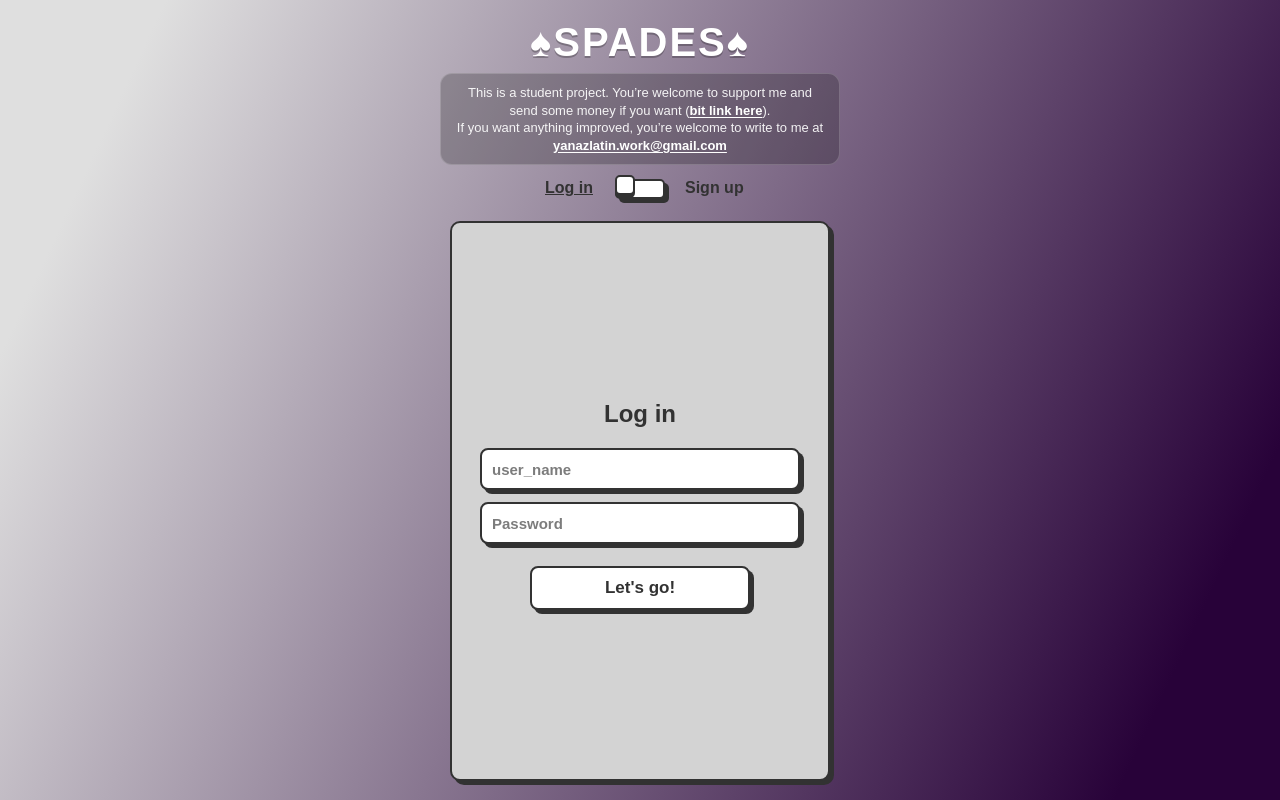
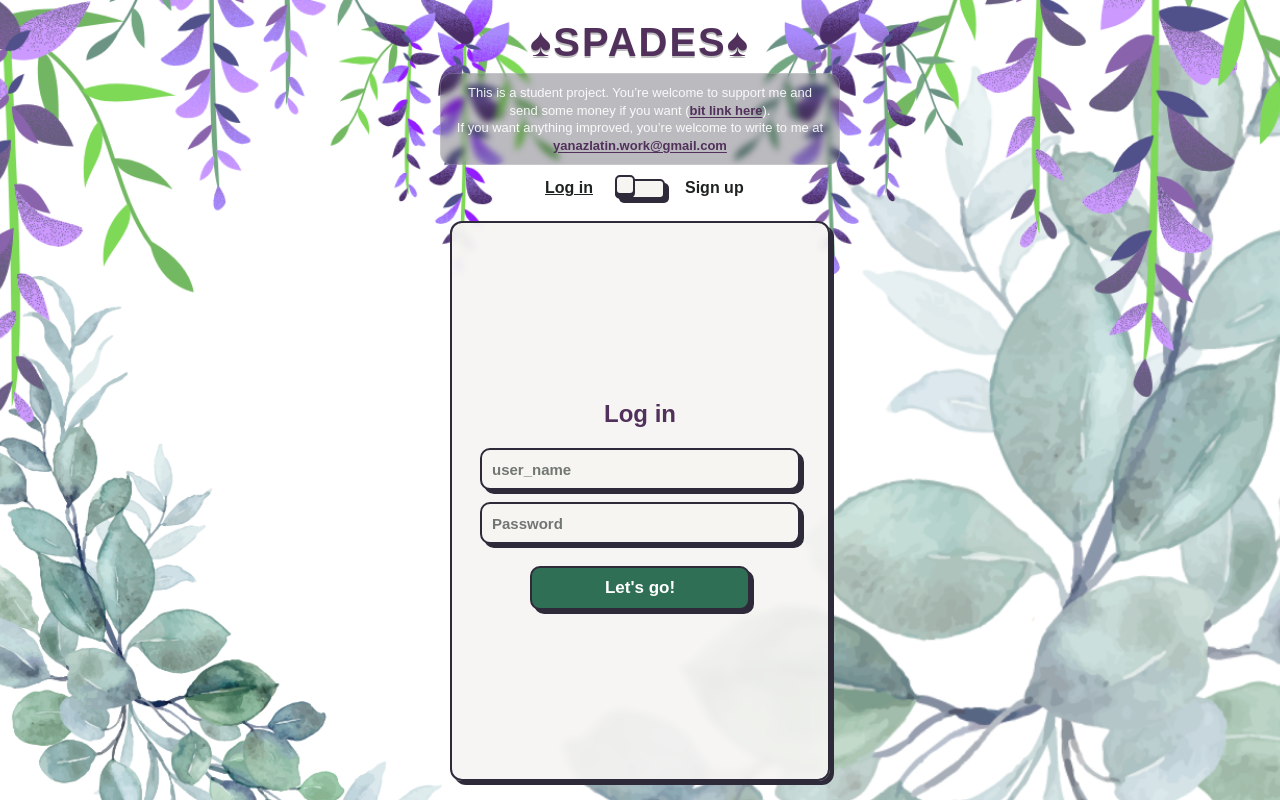
Before and after one commit to nyanko2309/acedating, a React (Create React App) app in the folder frontend/: page / in a window 1280 px wide. Built offline with nearby package versions, Linux system fonts and the light colour scheme; no server answers.

Commit message:
design fixes

```diff
--- a/frontend/src/pages/LoginPage.js
+++ b/frontend/src/pages/LoginPage.js
@@ -1,5 +1,6 @@
 import React, { useState } from "react";
 import axios from "axios";
+
 
 const CLOUD_NAME = process.env.REACT_APP_CLOUDINARY_CLOUD_NAME;
 const UPLOAD_PRESET = process.env.REACT_APP_CLOUDINARY_UPLOAD_PRESET;
@@ -147,12 +148,25 @@ function LoginPage() {
   return (
     <>
       <style>{`
+  /* ===== Muted Green + Purple Theme (copy-paste) ===== */
+
   .wrapper {
-          --input-focus: #2d8cf0;
-          --font-color: #323232;
-          --font-color-sub: #666;
-          --bg-color: #fff;
-          --main-color: #323232;
+    /* accents */
+    --accent-green: #2f6f55;
+    --accent-purple: #6a5aa8;
+
+    /* focus + interactive */
+    --input-focus: var(--accent-purple);
+
+    /* neutrals */
+    --font-color: #1f2320;
+    --font-color-sub: #5c615d;
+
+    /* surfaces */
+    --bg-color: #f6f5f2;
+
+    /* borders/shadows */
+    --main-color: #2e2a3a;
   }
 
   html, body { height: 100%; }
@@ -166,7 +180,11 @@ function LoginPage() {
     padding: 14px 14px 24px;
     box-sizing: border-box;
     font-family: 'Poppins', sans-serif;
-          background: linear-gradient(115deg, #dfdfdf 10%, #280239 90%);
+
+    background-image: url("/bgdesign.png");
+    background-position: center;
+    background-repeat: no-repeat;
+    background-size: cover;
   }
 
   .page-header{
@@ -183,7 +201,7 @@ function LoginPage() {
     font-size: clamp(28px, 7vw, 40px);
     font-weight: 900;
     letter-spacing: 2px;
-          color: #ffffff;
+    color: #51315c;
     text-shadow: 0 2px 0 rgba(0,0,0,0.25);
   }
 
@@ -192,14 +210,15 @@ function LoginPage() {
     font-size: 13px;
     line-height: 1.35;
     color: rgba(255,255,255,0.92);
-          background: rgba(0,0,0,0.22);
+    background: rgba(46, 42, 58, 0.32); /* muted purple glass */
     border: 1px solid rgba(255,255,255,0.18);
     border-radius: 12px;
     padding: 10px 12px;
+    backdrop-filter: blur(3px);
   }
 
   .page-sub a{
-          color: #ffffff;
+    color: #51315c;
     font-weight: 700;
     text-decoration: underline;
     text-underline-offset: 2px;
@@ -286,7 +305,10 @@ function LoginPage() {
     transition: 0.3s;
   }
 
-        .toggle:checked + .slider { background-color: var(--input-focus); }
+  /* toggle ON: muted green */
+  .toggle:checked + .slider {
+    background-color: var(--accent-green);
+  }
   .toggle:checked + .slider:before { transform: translateX(30px); }
   .toggle:checked ~ .card-side:before { text-decoration: none; }
   .toggle:checked ~ .card-side:after { text-decoration: underline; }
@@ -327,11 +349,13 @@ function LoginPage() {
     gap: 12px;
     -webkit-backface-visibility: hidden;
     backface-visibility: hidden;
-          background: lightgrey;
-          border-radius: 10px;
+
+    background: rgba(246, 245, 242, 0.92);
+    border-radius: 12px;
     border: 2px solid var(--main-color);
     box-shadow: 4px 4px var(--main-color);
     overflow: hidden;
+    backdrop-filter: blur(4px);
   }
 
   .flip-card__back {
@@ -355,13 +379,13 @@ function LoginPage() {
     font-size: 24px;
     font-weight: 900;
     text-align: center;
-          color: var(--main-color);
+    color: #51315c;
   }
 
   .flip-card__input {
     width: min(320px, 100%);
     height: 42px;
-          border-radius: 8px;
+    border-radius: 10px;
     border: 2px solid var(--main-color);
     background-color: var(--bg-color);
     box-shadow: 4px 4px var(--main-color);
@@ -385,14 +409,22 @@ function LoginPage() {
     margin: 10px 0 0;
     width: min(220px, 100%);
     height: 44px;
-          border-radius: 8px;
+    border-radius: 10px;
     border: 2px solid var(--main-color);
-          background-color: var(--bg-color);
+    background-color: var(--accent-green);
     box-shadow: 4px 4px var(--main-color);
     font-size: 17px;
-          font-weight: 600;
-          color: var(--font-color);
+    font-weight: 700;
+    color: #ffffff;
     cursor: pointer;
+    transition: transform 0.06s ease, filter 0.2s ease;
+  }
+
+  .flip-card__btn:hover { filter: brightness(1.03); }
+
+  .flip-card__btn:focus-visible{
+    outline: 3px solid rgba(106, 90, 168, 0.35);
+    outline-offset: 3px;
   }
 
   .flip-card__btn:active {
@@ -403,7 +435,7 @@ function LoginPage() {
   .loading-overlay{
     position: fixed;
     inset: 0;
-          background: rgba(0,0,0,0.55);
+    background: rgba(46,42,58,0.55);
     display: flex;
     align-items: center;
     justify-content: center;
@@ -412,7 +444,7 @@ function LoginPage() {
   }
 
   .loading-box{
-          background: rgba(255,255,255,0.92);
+    background: rgba(246,245,242,0.96);
     border: 2px solid var(--main-color);
     box-shadow: 4px 4px var(--main-color);
     border-radius: 12px;
@@ -420,14 +452,14 @@ function LoginPage() {
     width: min(320px, 90vw);
     text-align: center;
     font-weight: 800;
-          color: #222;
+    color: var(--font-color);
   }
 
   .spinner{
     width: 28px;
     height: 28px;
-          border: 3px solid rgba(0,0,0,0.2);
-          border-top-color: rgba(0,0,0,0.8);
+    border: 3px solid rgba(46,42,58,0.18);
+    border-top-color: rgba(106, 90, 168, 0.85);
     border-radius: 50%;
     margin: 0 auto 10px;
     animation: spin 0.8s linear infinite;
@@ -438,8 +470,8 @@ function LoginPage() {
   .helper {
     width: min(320px, 100%);
     font-size: 12px;
-          color: #333;
-          opacity: 0.85;
+    color: var(--accent-green);
+    opacity: 0.9;
     text-align: left;
     box-sizing: border-box;
     margin-top: -6px;
--- a/frontend/src/pages/Profilepage.js
+++ b/frontend/src/pages/Profilepage.js
@@ -335,12 +335,13 @@ function TextField({ label, value, setValue, edit, maxLength }) {
 const S = {
   page: {
     minHeight: "100vh",
-    color: "rgba(255,255,255,0.92)",
-    background:
-      "radial-gradient(1200px 800px at 20% 10%, rgba(255, 46, 248, 0.28), transparent 60%)," +
-      "radial-gradient(900px 700px at 85% 20%, rgba(121, 49, 255, 0.22), transparent 55%)," +
-      "radial-gradient(1000px 800px at 40% 95%, rgba(206, 139, 250, 0.22), transparent 55%)," +
-      "linear-gradient(120deg, #edc2ff, #693782 60%, #100a12)",
+    color: "rgba(15, 15, 15, 0.92)",
+   background:
+
+    'url("/bgdesign.png")',
+     backgroundPosition: "center",
+      backgroundRepeat: "no-repeat",
+      backgroundSize: "cover",
   },
 
   main: { padding: 16, display: "flex", justifyContent: "center" },
@@ -363,7 +364,7 @@ const S = {
     flexWrap: "wrap",
   },
 
-  title: { fontSize: 22, fontWeight: 950, color: "rgba(255,255,255,0.92)" },
+  title: { fontSize: 22, fontWeight: 950, color: "rgba(40, 2, 66, 0.92)" },
   sub: { fontSize: 13, color: "rgba(255,255,255,0.70)", marginTop: 4 },
 
   error: {
@@ -377,7 +378,7 @@ const S = {
     fontSize: 13,
   },
 
-  loading: { padding: 18, fontWeight: 900, color: "rgba(255,255,255,0.90)" },
+  loading: { padding: 18, fontWeight: 900, color: "rgba(40, 2, 66, 0.92)" },
 
   grid: {
     marginTop: 16,
@@ -404,7 +405,7 @@ const S = {
 
   field: { display: "flex", flexDirection: "column", gap: 6 },
 
-  label: { fontSize: 12, fontWeight: 950, color: "rgba(255,255,255,0.78)" },
+  label: { fontSize: 12, fontWeight: 950, color: "rgba(40, 2, 66, 0.92)" },
 
   value: {
     background: "rgba(255,255,255,0.06)",
@@ -412,7 +413,7 @@ const S = {
     borderRadius: 14,
     padding: "10px 12px",
     fontWeight: 800,
-    color: "rgba(255,255,255,0.92)",
+    color: "rgba(40, 2, 66, 0.92)",
   },
 
   valueMultiline: {
@@ -421,7 +422,7 @@ const S = {
     borderRadius: 14,
     padding: "10px 12px",
     fontWeight: 700,
-    color: "rgba(255,255,255,0.90)",
+    color: "rgba(40, 2, 66, 0.92)",
     whiteSpace: "pre-wrap",
     minHeight: 110,
   },
@@ -433,7 +434,7 @@ const S = {
     borderRadius: 14,
     padding: "10px 12px",
     fontWeight: 800,
-    color: "rgba(255,255,255,0.92)",
+    color: "rgba(40, 2, 66, 0.92)",
     outline: "none",
     boxSizing: "border-box",
   },
@@ -445,14 +446,14 @@ const S = {
     borderRadius: 14,
     padding: "10px 12px",
     fontWeight: 800,
-    color: "rgba(255,255,255,0.92)",
+    color: "rgba(40, 2, 66, 0.92)",
     outline: "none",
     resize: "vertical",
     boxSizing: "border-box",
     minHeight: 120,
   },
 
-  hint: { fontSize: 12, color: "rgba(255,255,255,0.65)", marginTop: 4 },
+  hint: { fontSize: 12, color: "rgba(71, 47, 89, 0.65)", marginTop: 4 },
 
   btn: {
     height: 40,
@@ -461,7 +462,7 @@ const S = {
     border: "1px solid rgba(255,255,255,0.18)",
     background:
       "linear-gradient(135deg, rgba(255,110,199,0.26), rgba(167,139,250,0.20), rgba(125,211,252,0.16))",
-    color: "rgba(255,255,255,0.92)",
+    color: "rgba(40, 2, 66, 0.92)",
     fontWeight: 950,
     cursor: "pointer",
     backdropFilter: "blur(10px)",
@@ -473,7 +474,7 @@ const S = {
     borderRadius: 999,
     border: "1px solid rgba(255,255,255,0.18)",
     background: "rgba(255,255,255,0.06)",
-    color: "rgba(255,255,255,0.90)",
+    color: "rgba(40, 2, 66, 0.92)",
     fontWeight: 950,
     cursor: "pointer",
     backdropFilter: "blur(10px)",
--- a/frontend/src/pages/homepageStyles.js
+++ b/frontend/src/pages/homepageStyles.js
@@ -5,15 +5,16 @@ export const PLACEHOLDER_AVATAR_URL =
 export const S = {
   page: {
     minHeight: "100vh",
+
     fontFamily:
       'ui-sans-serif, system-ui, -apple-system, Segoe UI, Roboto, Helvetica, Arial, "Apple Color Emoji", "Segoe UI Emoji"',
     color: "rgba(255,255,255,0.92)",
     background:
-      "radial-gradient(1200px 800px at 20% 10%, rgba(255, 46, 248, 0.28), transparent 60%)," +
-      "radial-gradient(900px 700px at 85% 20%, rgba(121, 49, 255, 0.22), transparent 55%)," +
-      "radial-gradient(1000px 800px at 40% 95%, rgba(206, 139, 250, 0.22), transparent 55%)," +
-            "linear-gradient(120deg, #edc2ff, #693782 60%, #1d1620)",
 
+    'url("/bgdesign.png")',
+     backgroundPosition: "center",
+      backgroundRepeat: "no-repeat",
+      backgroundSize: "cover",
   },
 
   topBar: {
@@ -57,7 +58,7 @@ export const S = {
   shell: { maxWidth: 1100, margin: "0 auto", padding: "0 18px 40px" },
 
   filtersCard: {
-    background: "rgba(91, 69, 103, 0.47)",
+    background: "rgba(34, 22, 42, 0.79)",
     borderRadius: 18,
     padding: 18,
     boxShadow: "0 18px 60px rgba(0,0,0,0.18)",
@@ -281,7 +282,7 @@ msWrap: {
 
   // Add className="__hp_card__" on each card wrapper to get glow+hover
   card: {
-    background: "rgba(122, 91, 119, 0.37)",
+    background: "rgba(40, 24, 47, 0.77)",
     borderRadius: 20,
     border: "1px solid rgba(255,255,255,0.16)",
     boxShadow: "0 18px 60px rgba(0,0,0,0.28)",
```
Also changed, not shown: frontend/public/bgdesign.png (added). Lines whose indentation alone changed are shown as unchanged.
